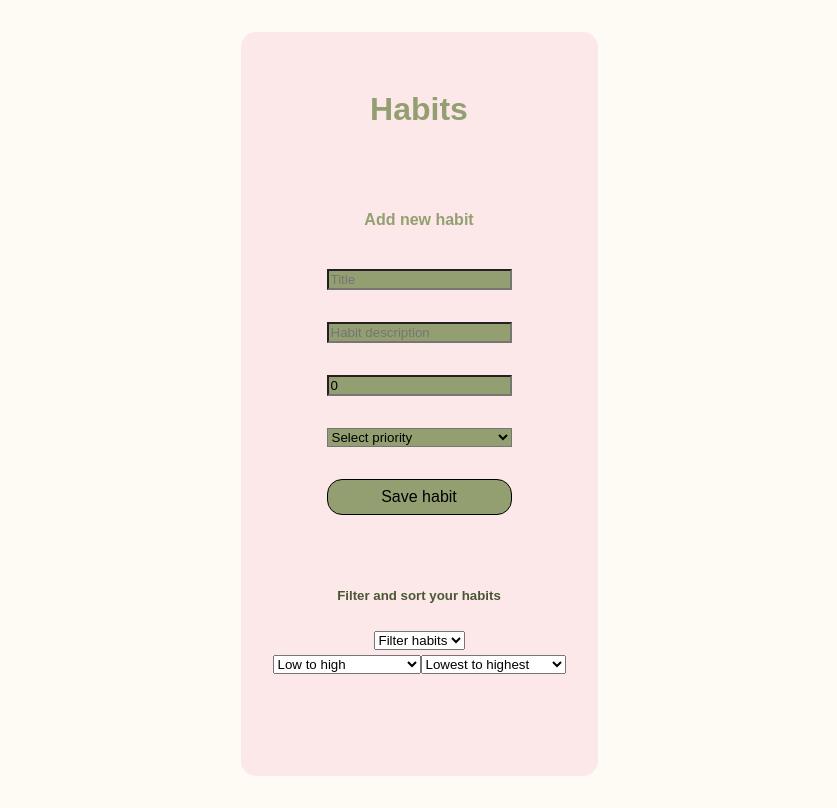
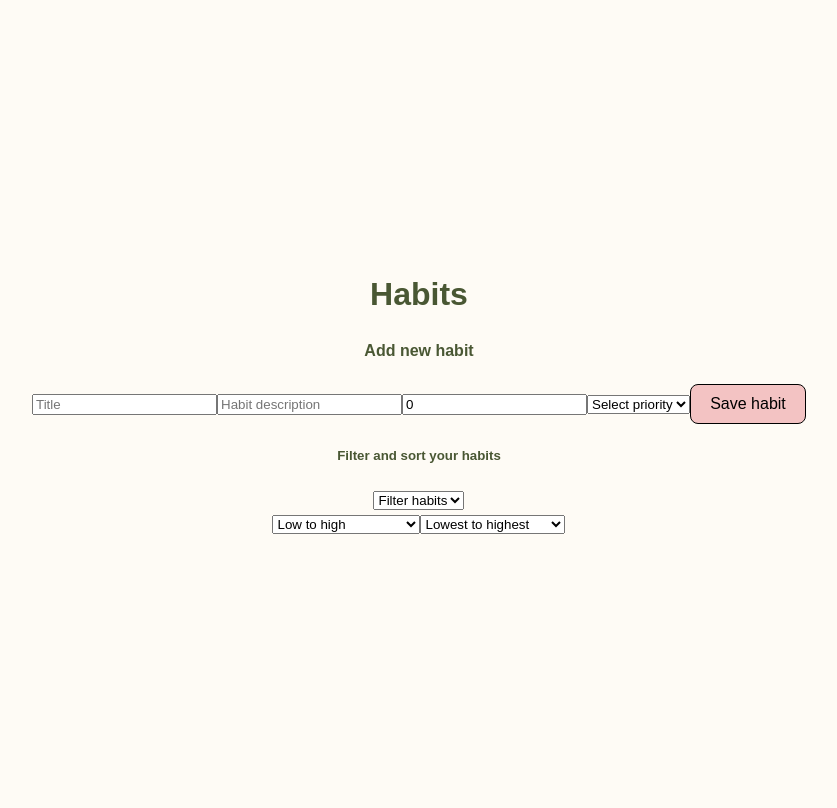
Before and after one commit to giecherry/Productivity-Assistant-Application, a React (Vite) app: page /habits in a window 1280 px wide. Shown: the whole page, without its empty margins (221-1058 px from the left). Built offline with nearby package versions, Linux system fonts and the light colour scheme; a web font is replaced by a local one.

Commit message:
delete css for habit

```diff
--- a/src/App.css
+++ b/src/App.css
@@ -13,84 +13,3 @@
 --tea-rose-red: #F3C3C3ff;
 --baby-powder: #FEFBF5ff;
 */
-
-
-
-.HabitHOne {
-  color: #939F71ff;
-}
-
-.habitHFour {
-  color: #939F71ff;
-}
-
-.HabitHome {
-  border-color: #939F71ff;
-  border-radius: 15px;
-  background-color: #FCE8E9ff;
-  padding: 2rem;
-  display: grid;
-  grid-template-columns: repeat(auto-fill, minmax(250px, 2fr));
-  gap: 2rem;
-  justify-items: center;
-}
-
-.createHabit {
-  background-color: #FCE8E9ff;
-  color: #939F71ff;
-  display: flex;
-  flex-direction: column;
-  gap: 2rem;
-  border: 2px #939F71ff;
-  border-radius: 15px;
-  padding: 1rem;
-}
-
-.HabitTitle {
-  background-color: #939F71ff;
-}
-
-.HabitDescription {
-  background-color: #939F71ff;
-}
-
-.HabitRepeat {
-  background-color: #939F71ff;
-}
-
-.HabitPriority {
-  background-color: #939F71ff;
-}
-
-.HabitButton {
-  background-color: #939F71ff;
-  padding: 0.5rem;
-  border-radius: 15px;
-}
-
-.HabitButton:hover {
-  transform: scale(1.08);
-}
-
-ul {
-  list-style: none;
-  padding: 1px;
-  margin: 1px;
-  display: grid;
-  grid-template-columns: repeat(3, 4fr);
-  gap: 2rem;
-  justify-content: center;
-}
-
-li {
-  background-color: #FEFBF5ff;
-  border-radius: 15px;
-  padding: 1rem;
-  border: 2px solid #939F71ff;
-  box-shadow: 0 4px 8px rgba(0, 0, 0, 1.0);
-  gap: 2rem;
-}
-
-li:hover {
-  transform: scale(1.08);
-}
```
